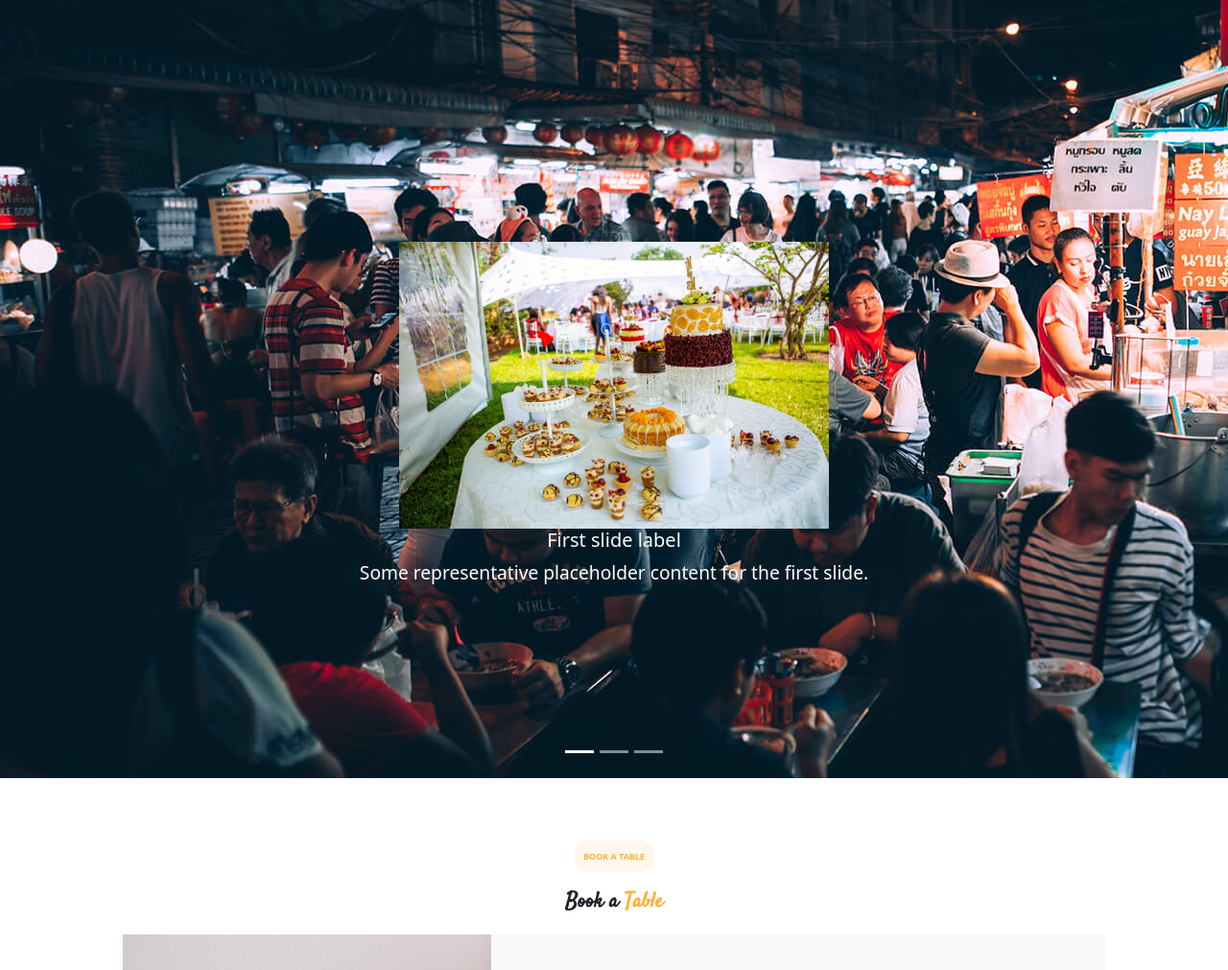
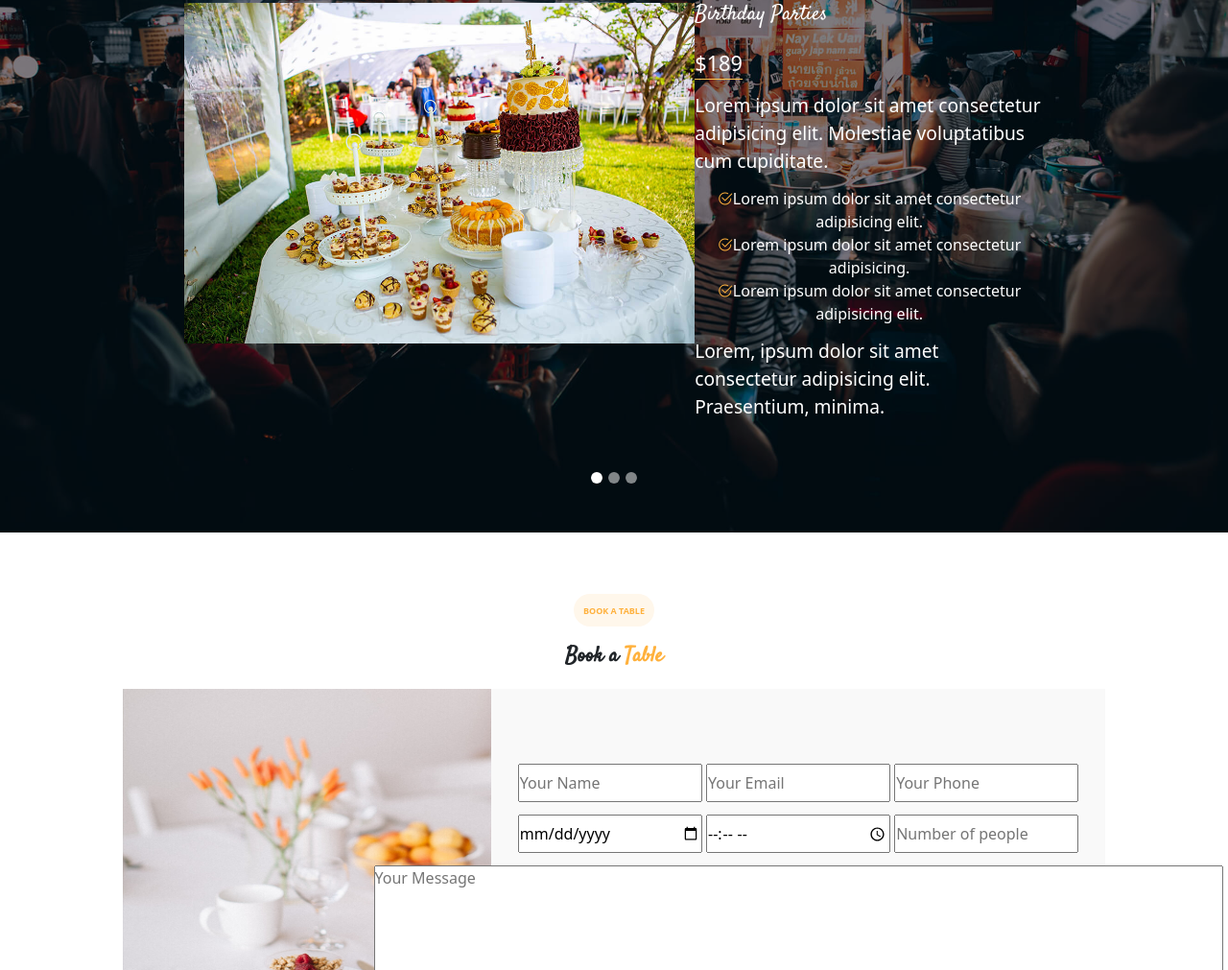
Before and after one commit to Aymen-zhr/Aymen_Zouhari_Final_Project_HTML_CSS, a website: page index.html in a window 1280 px wide. Shown: the part 2536-3547 px from the top of the page at 96% size. Drawn offline with nearby package versions, Linux system fonts and the light colour scheme.

Commit message:
feat: Add SASS header module and update `index.html` with new compiled CSS.

```diff
--- a/index.html
+++ b/index.html
@@ -268,7 +268,7 @@
 <section class="events">
 
   <div id="carouselExampleCaptions" class="py-5 carousel slide">
-  <div class="carousel-indicators">
+  <div class="carousel-indicators pb-11 button-circle text-orange">
     <button type="button" data-bs-target="#carouselExampleCaptions" data-bs-slide-to="0" class="active" aria-current="true" aria-label="Slide 1"></button>
     <button type="button" data-bs-target="#carouselExampleCaptions" data-bs-slide-to="1" aria-label="Slide 2"></button>
     <button type="button" data-bs-target="#carouselExampleCaptions" data-bs-slide-to="2" aria-label="Slide 3"></button>
@@ -276,27 +276,62 @@
   <div class="carousel-inner">
     <div class="carousel-item active">
       <div class="carousel-caption d-none d-md-block">
+        <div class="d-flex flex-row pb-8">
         <div>
-          <img src="public/img/events-slider/events-slider-1.jpg" class="w-50" alt="...">
+          <img src="public/img/events-slider/events-slider-1.jpg" class="w-100" alt="...">
         </div>
-        <div>
-          <h5>First slide label</h5>
-          <p>Some representative placeholder content for the first slide.</p>
+        <div class="eventstext">
+          <h5>Birthday Parties</h5>
+          <p class="price">$189</p>
+          <p class="eventspara">Lorem ipsum dolor sit amet consectetur adipisicing elit. Molestiae voluptatibus cum cupiditate.</p>
+          <ul>
+            <li><i class="bi bi-check2-circle text-orange"></i>Lorem ipsum dolor sit amet consectetur adipisicing elit.</li>
+            <li><i class="bi bi-check2-circle text-orange"></i>Lorem ipsum dolor sit amet consectetur adipisicing.</li>
+            <li><i class="bi bi-check2-circle text-orange"></i>Lorem ipsum dolor sit amet consectetur adipisicing elit.</li>
+          </ul>
+          <p class="eventspara">Lorem, ipsum dolor sit amet consectetur adipisicing elit. Praesentium, minima.</p>
+        </div>
         </div>
       </div>
     </div>
     <div class="carousel-item">
-      <img src="..." class="d-block w-100" alt="...">
       <div class="carousel-caption d-none d-md-block">
-        <h5>Second slide label</h5>
-        <p>Some representative placeholder content for the second slide.</p>
+        <div class="d-flex flex-row pb-8">
+        <div>
+          <img src="public/img/events-slider/events-slider-1.jpg" class="w-100" alt="...">
+        </div>
+        <div>
+          <h5>Birthday Parties</h5>
+          <p class="price">$189</p>
+          <p>Lorem ipsum dolor sit amet consectetur adipisicing elit. Molestiae voluptatibus cum cupiditate.</p>
+          <ul>
+            <li><i class="bi bi-check-2-circle text-orange"></i>Lorem ipsum dolor sit amet consectetur adipisicing elit.</li>
+            <li><i class="bi bi-check-2-circle text-orange"></i>Lorem ipsum dolor sit amet consectetur adipisicing.</li>
+            <li><i class="bi bi-check-2-circle text-orange"></i>Lorem ipsum dolor sit amet consectetur adipisicing elit.</li>
+          </ul>
+          <p>Lorem, ipsum dolor sit amet consectetur adipisicing elit. Praesentium, minima.</p>
+        </div>
+        </div>
       </div>
     </div>
     <div class="carousel-item">
-      <img src="..." class="d-block w-100" alt="...">
       <div class="carousel-caption d-none d-md-block">
-        <h5>Third slide label</h5>
-        <p>Some representative placeholder content for the third slide.</p>
+        <div class="d-flex flex-row pb-8">
+        <div>
+          <img src="public/img/events-slider/events-slider-1.jpg" class="w-100" alt="...">
+        </div>
+        <div>
+          <h5>Birthday Parties</h5>
+          <p class="price">$189</p>
+          <p>Lorem ipsum dolor sit amet consectetur adipisicing elit. Molestiae voluptatibus cum cupiditate.</p>
+          <ul>
+            <li><i class="bi bi-check-2-circle text-orange"></i>Lorem ipsum dolor sit amet consectetur adipisicing elit.</li>
+            <li><i class="bi bi-check-2-circle text-orange"></i>Lorem ipsum dolor sit amet consectetur adipisicing.</li>
+            <li><i class="bi bi-check-2-circle text-orange"></i>Lorem ipsum dolor sit amet consectetur adipisicing elit.</li>
+          </ul>
+          <p>Lorem, ipsum dolor sit amet consectetur adipisicing elit. Praesentium, minima.</p>
+        </div>
+        </div>
       </div>
     </div>
   </div>
--- a/src/sass/modules/home/_header.sass
+++ b/src/sass/modules/home/_header.sass
@@ -397,3 +397,39 @@
 
 .events
     background-image: url("../img/events-bg.jpg")
+    background-size: cover
+    background-position: center
+    height: 100vh
+    &::before
+        content: ""
+        position: absolute
+        width: 100%
+        height: 100%
+        background-color: rgba(0, 0, 0, 0.5)
+    .eventstext
+        display: flex
+        flex-direction: column
+        gap: 1vw
+        h5
+            font-family: 'Satisfy', sans-serif
+            padding: 0
+            font-size: 1.7vw
+            display: flex
+            justify-content: start
+        p
+            margin: 0
+            padding: 0
+        ul
+            margin: 0
+            padding: 0
+            li
+                list-style-type: none
+        .eventspara
+            display: flex
+            text-align: start
+    .price
+        display: flex !important
+        justify-content: start !important
+        font-size: 1.7vw
+        border-bottom: 1px solid #ffc451
+        width: fit-content
```
Also changed, not shown: public/css/app.css, 1 other file.
